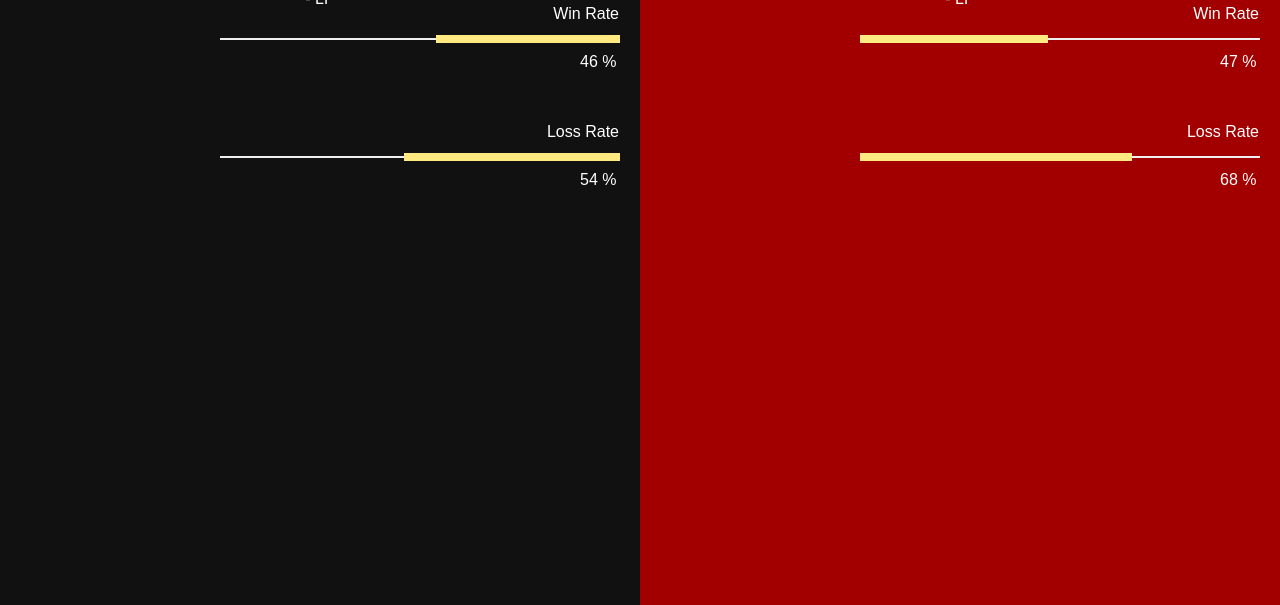
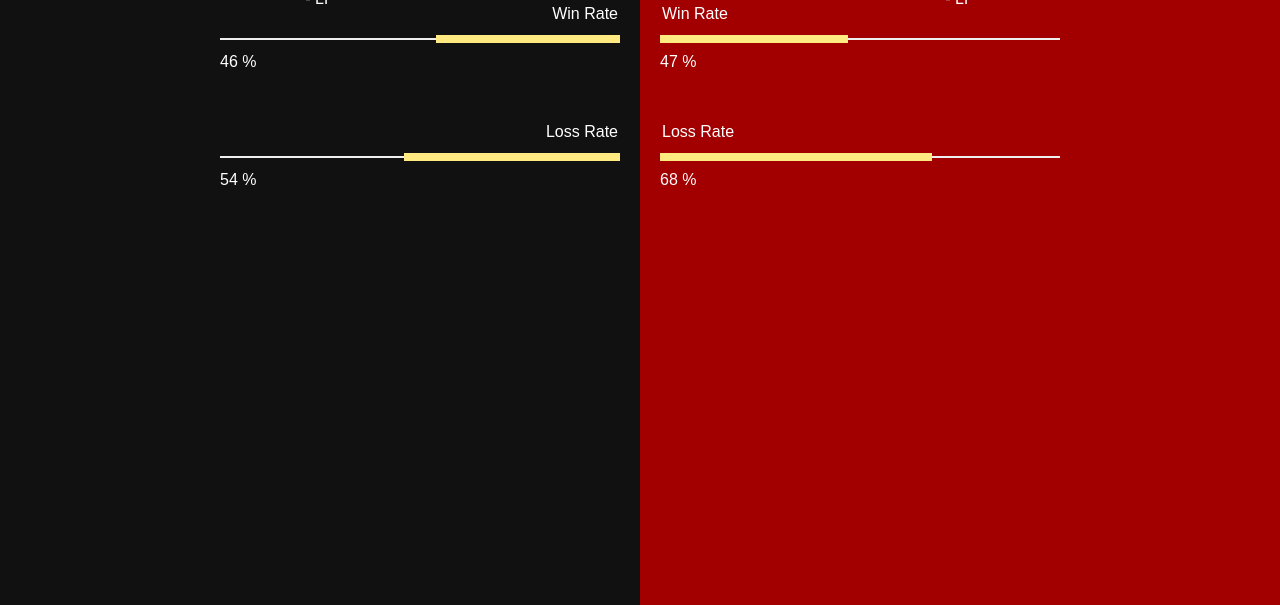
Before and after one commit to aszilagy/league-comparison, a Flask app: template templates/home.html in a window 1280 px wide. Shown: the part 195-800 px from the top of the page. Run offline with Flask 2, Linux system fonts and the light colour scheme; the template is opened without the code that fills it, so the values that code supplies are empty; parts of the project's set-up code (start-up, migrations or seed data) failed here and were passed over; some libraries are stand-ins or nearby versions.

Commit message:
left/right changes

```diff
--- a/static/css/home-style.css
+++ b/static/css/home-style.css
@@ -3,15 +3,28 @@
 	margin-left: 110%;
 }
 
-.centerLines p{
+.centerLinesLeft p{
 	color: white;
 	margin-right: 5%;
 	float: right;
 	margin-bottom: 0px;
+}
+
+.centerLinesRight p{
+	color: white;
+	margin-left: 5%;
+	float: left;
+	margin-bottom: 0px;
+}
+
+.centerLinesRight{
+	position: relative;
+	float: left;
+	z-index: 2;
 
 }
 
-.centerLines{
+.centerLinesLeft{
 	position: relative;
 	float: right;
 	z-index: 2;
@@ -20,6 +33,7 @@
 
 .centerLines div{
 	margin-right: 20px;
+	margin-left: 20px;
 	width: 400px;
 	height: 8px;
 	position: relative;
--- a/templates/home.html
+++ b/templates/home.html
@@ -29,7 +29,7 @@
 				<h2>{{summoner1.name}}</h2>
 				<p>{{summoner1.rank.tier}} {{summoner1.rank.rank}} - {{summoner1.rank.leaguePoints}} LP</p>
 			</div>
-			<div class="centerLines">
+			<div class="centerLines centerLinesLeft">
 				<p>Win Rate</p>
 				<div id="summoner1Win"></div>
 
@@ -54,7 +54,7 @@
 				<h2>{{summoner2.name}}</h2>
 				<p>{{summoner2.rank.tier}} {{summoner2.rank.rank}} - {{summoner2.rank.leaguePoints}} LP</p>
 			</div>
-			<div class="centerLines">
+			<div class="centerLines centerLinesRight">
 				<p>Win Rate</p>
 				<div id="summoner2Win"></div>
 
@@ -73,7 +73,7 @@
 		</script>
 
 		<script>
-			function makeBar(containerName, transformPer, percentage){
+			function makeBar(containerName, transformPer, percentage, whichSide){
 				var bar = new ProgressBar.Line(containerName, {
 					strokeWidth: 4,
 					easing: 'easeInOut',
@@ -86,7 +86,7 @@
 						style: {
 							color: '#FFFFFF',
 							position: 'absolute',
-							left: '90%',
+							whichSide: '90%',
 							padding: 0,
 							margin: 0,
 							transform: null
@@ -100,10 +100,10 @@
 					}
 				}); bar.animate(percentage);  // Number from 0.0 to 1.0
 			}
-                        makeBar(summoner1Win, "scale(-1, 1)", .46)
-                        makeBar(summoner1Loss, "scale(-1, 1)", .54)
-                        makeBar(summoner2Win, "scale(1, 1)", .47)
-                        makeBar(summoner2Loss, "scale(1, 1)", .68)
+                        makeBar(summoner1Win, "scale(-1, 1)", .46, 'left')
+                        makeBar(summoner1Loss, "scale(-1, 1)", .54, 'left')
+                        makeBar(summoner2Win, "scale(1, 1)", .47, 'right')
+                        makeBar(summoner2Loss, "scale(1, 1)", .68, 'right')
 		</script>
 	</body>
 
```
